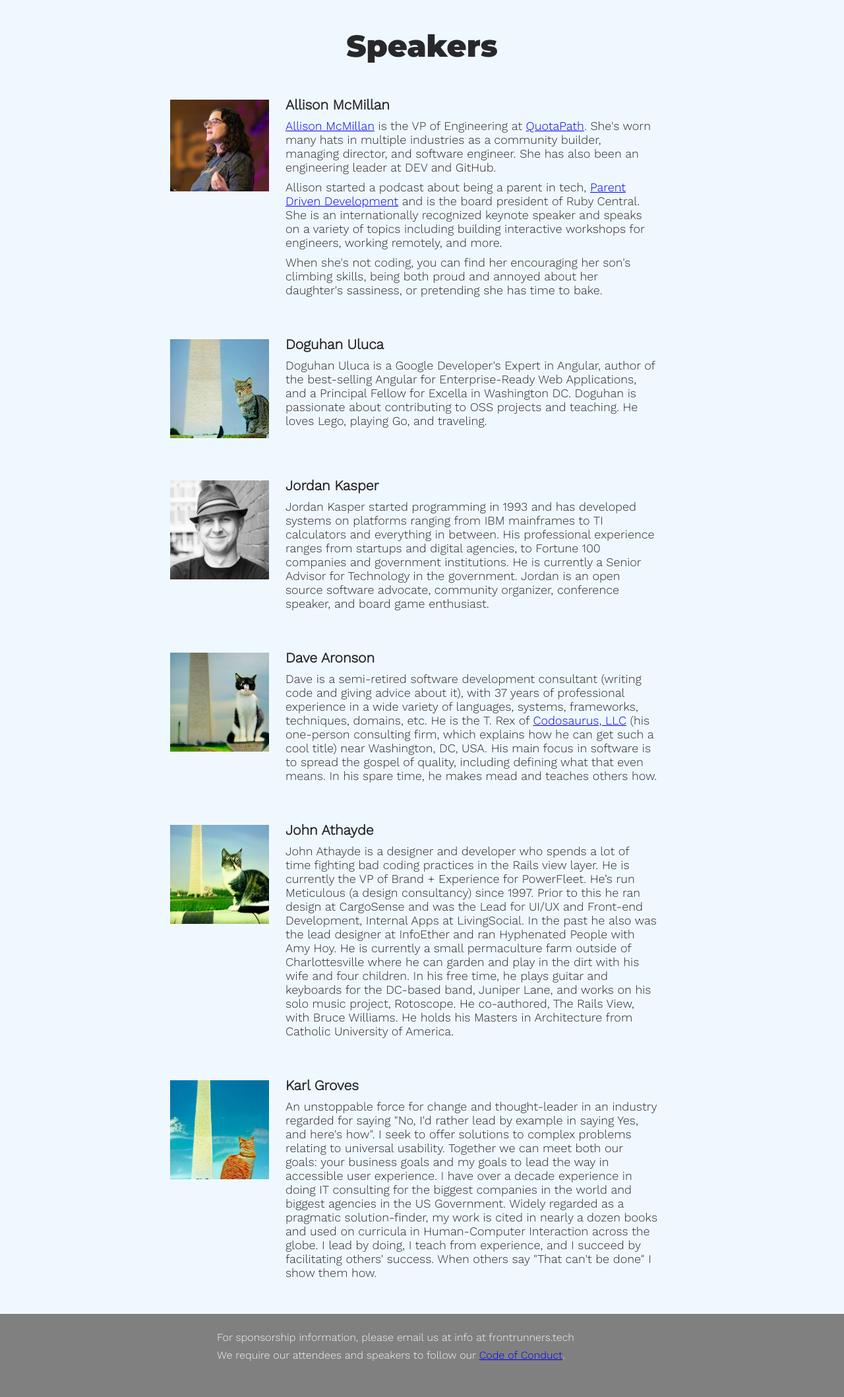
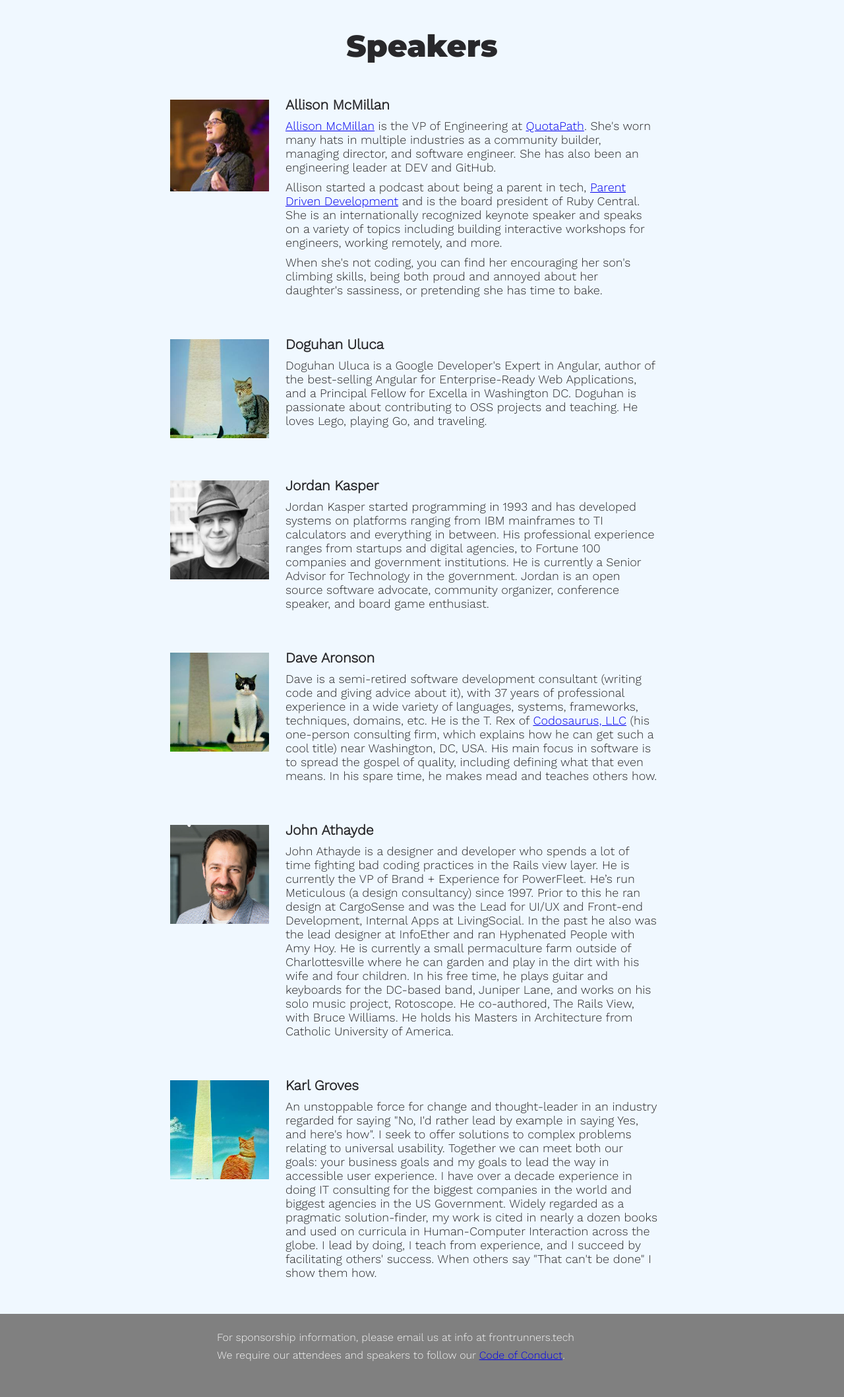
Before and after one commit to gothamgo/frontrunnersconf.github.io, a Jekyll site: the page built from test/testpage.html, in a window 1280 px wide. Shown: the whole page at 66% size. Built offline with Jekyll 4.4.1, drawn with Linux system fonts in a browser that asks for light colours.

Commit message:
Update john_athayde.html

```diff
--- a/_includes/john_athayde.html
+++ b/_includes/john_athayde.html
@@ -1,6 +1,6 @@
 <div id="john-athayde" class="speaker">
   <div class="speaker-photo">
-    <img class="speaker-image" src="{{site.url}}/images/cat2.png" alt="John Athayde" width="150"/>
+    <img class="speaker-image" src="{{site.url}}/images/speakers/2022/john_athayde.jpg" alt="John Athayde" width="150"/>
   </div>
 
   <div class="speaker-details">
```
